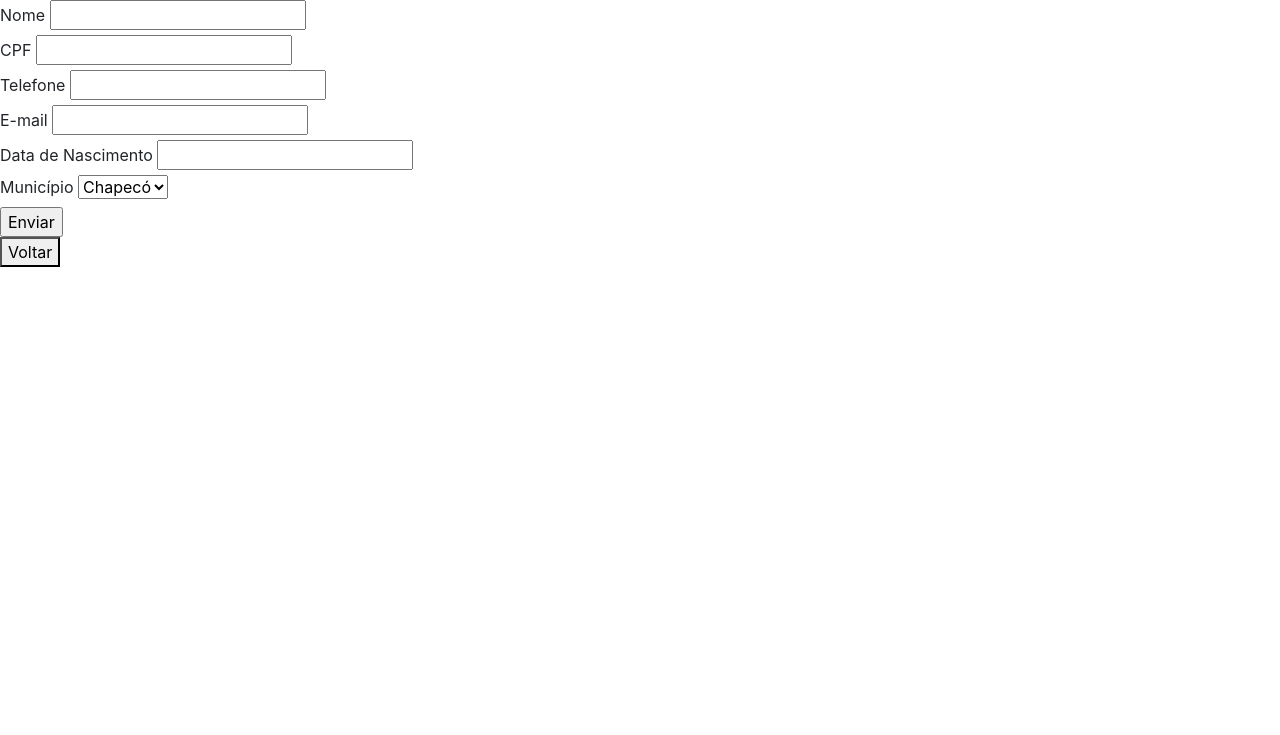
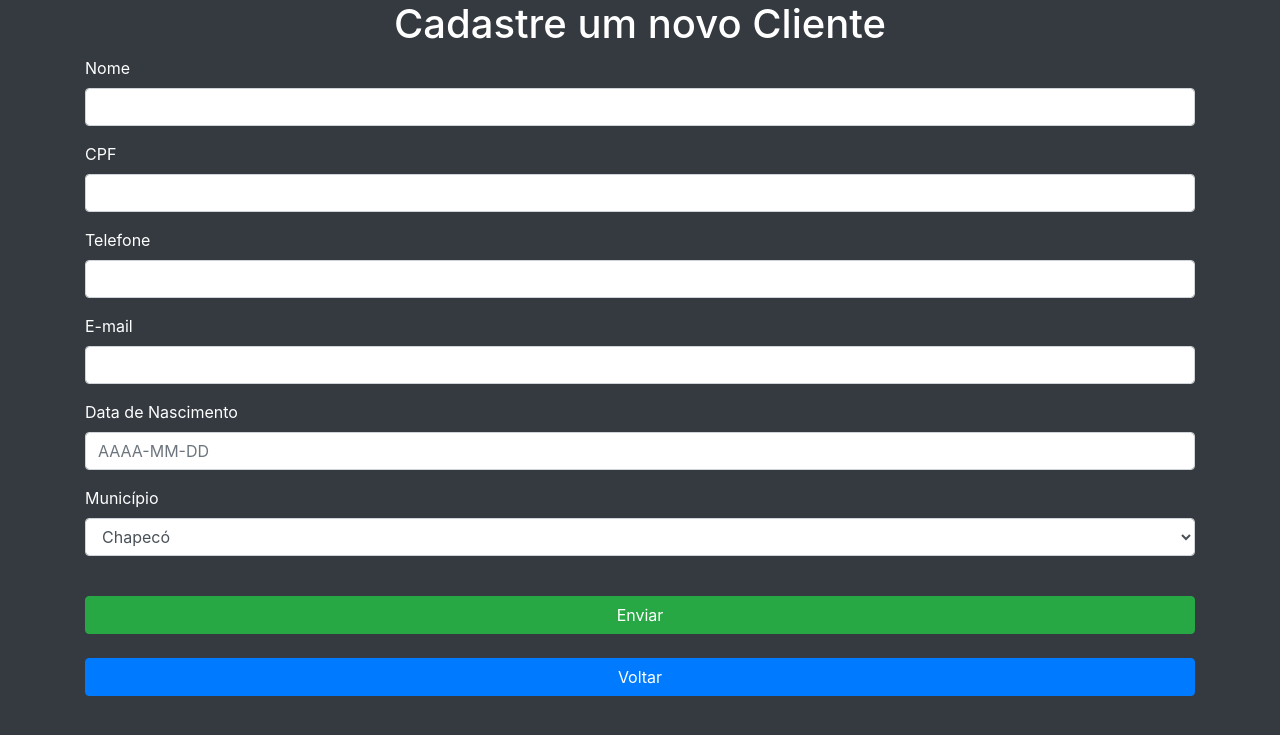
Before and after one commit to JonasFonM/Tai-Aula-2020-Master-Trabalho, a PHP site: page /view/cliente/formClienteView.php in a window 1280 px wide. Shown: the top 735 px of the page. Run offline with PHP 8.4, Linux system fonts and the light colour scheme; the visitor is signed in with stand-in values (Sample User, id 1); data comes from the database, SQL or seed files in the repository.

Commit message:
Adicionando estilo ao Cliente

```diff
--- a/view/cliente/formClienteView.php
+++ b/view/cliente/formClienteView.php
@@ -22,7 +22,11 @@ verificarLogin();
     <title>Cadastrar Cliente</title>
 </head>
 
-<body>
+<body class="container-fluid bg-dark">
+    <div class="container text-center bg-dark text-white">
+        <h1>Cadastre um novo Cliente<h1>
+</div>
+
     <?php
 
     $objClienteController = new ClienteController();
@@ -40,35 +44,56 @@ verificarLogin();
     <!-- propriedade action faz a chamada do BD.php para pegar o valor do form
         o restante e um formulario comum usando o metodo POST
     -->
+    <div class="container text-white bg-dark">
     <form action="formClienteView.php" method="POST">
+
+        <div class="form-group">
             <label>Nome</label>
-        <input type="text" name="nome"> <br>
+            <input class="form-control" type="text" name="nome" >
+        </div>
 
+        <div class="form-group">
             <label>CPF</label>
-        <input type="text" name="cpf"> <br>
+            <input class="form-control" type="text" name="cpf">
+        </div>
 
+        <div class="form-group">
             <label>Telefone</label>
-        <input type="text" name="telefone"> <br>
+            <input class="form-control" type="text" name="telefone">
+        </div>
 
+        <div class="form-group">
             <label>E-mail</label>
-        <input type="text" name="email"> <br>
+            <input class="form-control" type="text" name="email">
+        </div>
 
+        <div class="form-group">
             <label>Data de Nascimento</label>
-        <input type="text" name="data_nasc"> <br>
+            <input class="form-control" type="text" name="data_nasc" placeholder="AAAA-MM-DD">
+        </div>
 
+        <div class="form-group">
             <label>Município</label>
-        <select name="municipio_id">
+            <select class="form-control" name="municipio_id">
                 <?php
-            //listagem dos municipios
+
                 foreach ($resultMunicipios as $itens) {
                     echo "<option value='" . $itens['id'] . "'>" . $itens['nome'] . "</option>";
                 }
                 ?>
             </select>
+        </div>
+
         <br>
-        <input type="submit" value="Enviar">
+
+        <input type="submit" class="btn btn-success btn-block" value="Enviar">
+
     </form>
-    <a href="listarClienteView.php"><button>Voltar</button></a>
+        <br>
+        <a href="listarClienteView.php"><button type="submit" class="btn btn-primary btn-block">Voltar</button></a>
+        <br>
+</div>
+
 </body>
 
 </html>
```
Also changed, not shown: view/cliente/formDeletarClienteView.php (+8 -12 lines), view/cliente/formEditarClienteView.php (+31 -28 lines), view/cliente/listarClienteView.php (+7 -3 lines), view/home/homeView.php (+6 -6 lines), view/locacao/listarLocacaoView.php (+6 -4 lines). Lines whose indentation alone changed are shown as unchanged.
